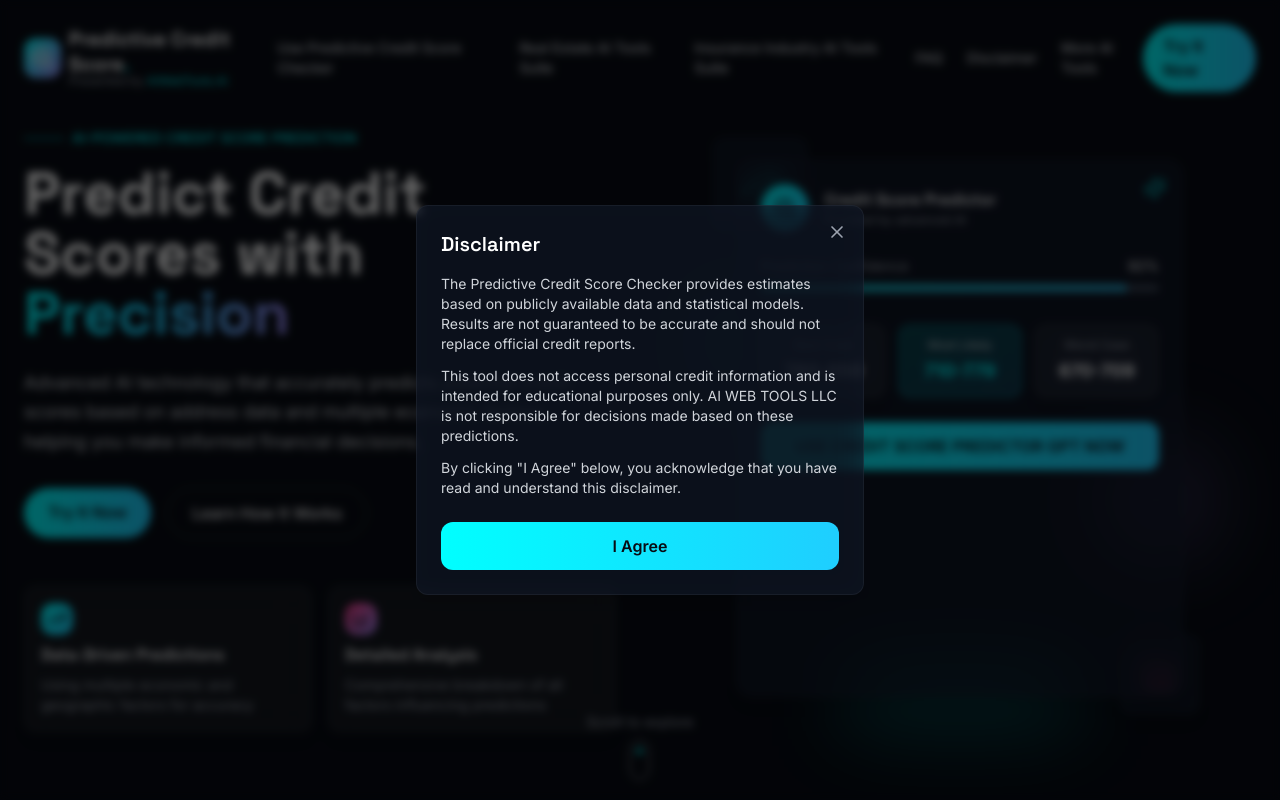
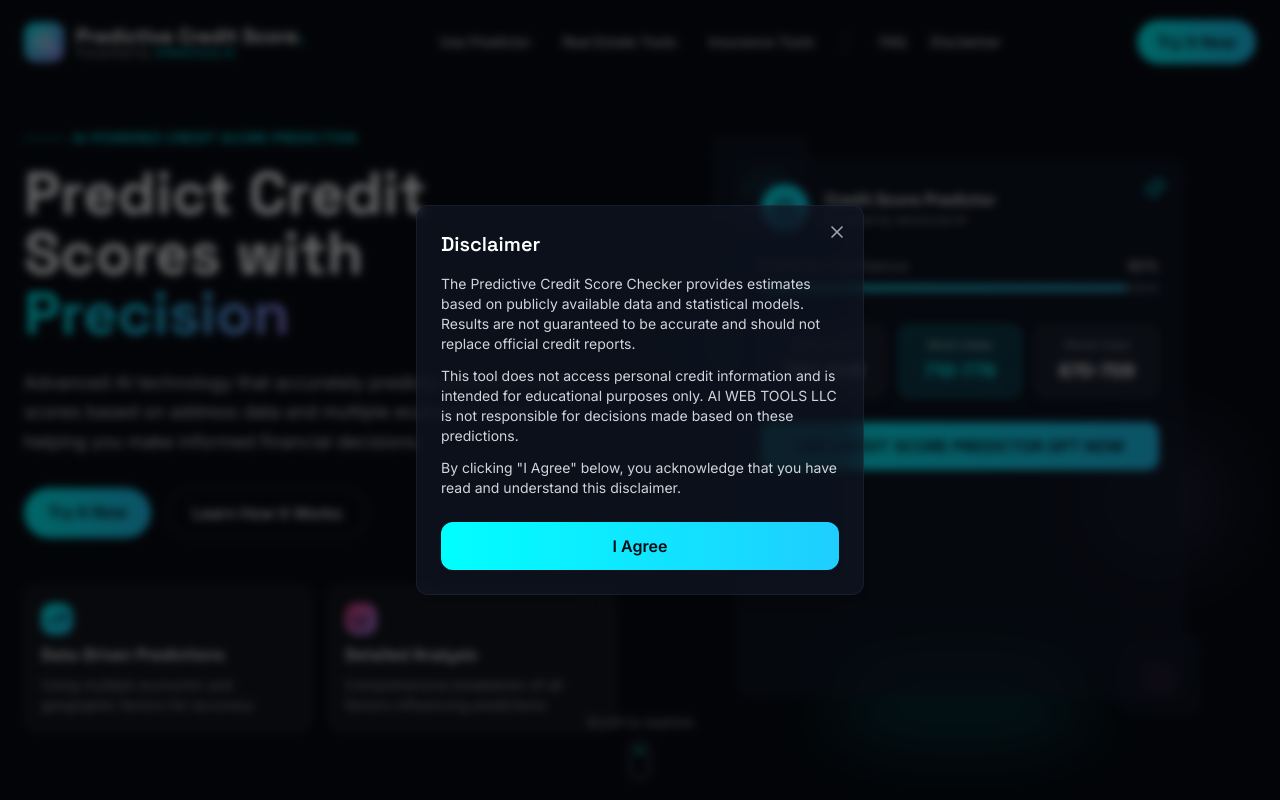
Before and after one commit to aiwebtools/predictivecreditscoregpt, a React (Vite) app: page / in a window 1280 px wide. Shown: the top 800 px of the page. Built offline with nearby package versions, Linux system fonts and the light colour scheme.

Commit message:
Optimize header and footer layout
Improve the organization and spacing of elements within the header and footer components for a cleaner and less compressed appearance.

```diff
--- a/src/components/Footer.tsx
+++ b/src/components/Footer.tsx
@@ -1,16 +1,18 @@
+
 import { Mail, Phone } from 'lucide-react';
 import SearchCheck from './SearchCheck';
+import { Separator } from './ui/separator';
 
 const Footer = () => {
   return (
-    <footer className="pt-16 border-t border-white/10 relative">
+    <footer className="pt-20 pb-10 border-t border-white/10 relative">
       <div className="container mx-auto px-6">
-        <div className="grid md:grid-cols-4 gap-10 mb-16">
+        <div className="grid md:grid-cols-12 gap-x-12 gap-y-16 mb-16">
           {/* Company info */}
-          <div className="col-span-1 md:col-span-1">
+          <div className="col-span-12 md:col-span-4">
             <a
               href="/"
-              className="flex items-center gap-2 mb-6 group"
+              className="flex items-center gap-3 mb-6 group"
             >
               <div className="w-10 h-10 rounded-lg bg-gradient-to-br from-neon-cyan to-neon-purple flex items-center justify-center transition-transform duration-300 group-hover:scale-110">
                 <SearchCheck className="w-6 h-6 text-white" />
@@ -25,23 +27,21 @@ const Footer = () => {
               </div>
             </a>
 
-            <p className="text-gray-400 mb-6">
+            <p className="text-gray-400 mb-6 leading-relaxed">
               Advanced AI technology that predicts potential credit scores based on property addresses and multiple economic factors.
             </p>
-
-            {/* Social media icons section removed */}
           </div>
 
           {/* Links */}
-          <div>
-            <h4 className="text-white font-semibold mb-6">Quick Links</h4>
-            <ul className="space-y-4">
+          <div className="col-span-6 md:col-span-2">
+            <h4 className="text-white font-semibold mb-5 text-lg">Quick Links</h4>
+            <ul className="space-y-3">
               <li>
                 <a
                   href="https://chatgpt.com/g/g-TK9FyyklD-predictive-credit-score-checker"
                   className="text-gray-400 hover:text-neon-cyan transition-colors"
                 >
-                  Use Predictive Credit Score Checker
+                  Use Predictor
                 </a>
               </li>
               <li>
@@ -49,7 +49,7 @@ const Footer = () => {
                   href="https://propertydatafindergpt.lovable.app/?via=aiwebtools"
                   className="text-gray-400 hover:text-neon-cyan transition-colors"
                 >
-                  Real Estate AI Tools Suite
+                  Real Estate Suite
                 </a>
               </li>
               <li>
@@ -57,7 +57,7 @@ const Footer = () => {
                   href="https://insuranceclaimsgpt.lovable.app/?via=aiwebtools"
                   className="text-gray-400 hover:text-neon-cyan transition-colors"
                 >
-                  Insurance Industry AI Tools Suite
+                  Insurance Suite
                 </a>
               </li>
               <li>
@@ -80,9 +80,9 @@ const Footer = () => {
           </div>
 
           {/* Legal */}
-          <div>
-            <h4 className="text-white font-semibold mb-6">Legal</h4>
-            <ul className="space-y-4">
+          <div className="col-span-6 md:col-span-2">
+            <h4 className="text-white font-semibold mb-5 text-lg">Legal</h4>
+            <ul className="space-y-3">
               <li>
                 <a
                   href="https://openai.com/policies/privacy-policy/"
@@ -111,25 +111,25 @@ const Footer = () => {
           </div>
 
           {/* Contact */}
-          <div>
-            <h4 className="text-white font-semibold mb-6">Contact Us</h4>
+          <div className="col-span-12 md:col-span-4">
+            <h4 className="text-white font-semibold mb-5 text-lg">Contact Us</h4>
             <ul className="space-y-4">
               <li>
                 <a
                   href="tel:(475) 800-8096"
-                  className="text-gray-400 hover:text-neon-cyan transition-colors flex items-center gap-2"
+                  className="text-gray-400 hover:text-neon-cyan transition-colors flex items-center gap-3"
                 >
-                  <Phone className="w-4 h-4" />
-                  (475) 800-8096
+                  <Phone className="w-5 h-5 text-neon-cyan" />
+                  <span>(475) 800-8096</span>
                 </a>
               </li>
               <li>
                 <a
                   href="mailto:Contact@ai-webtools.com"
-                  className="text-gray-400 hover:text-neon-cyan transition-colors flex items-center gap-2"
+                  className="text-gray-400 hover:text-neon-cyan transition-colors flex items-center gap-3"
                 >
-                  <Mail className="w-4 h-4" />
-                  Contact@ai-webtools.com
+                  <Mail className="w-5 h-5 text-neon-cyan" />
+                  <span>Contact@ai-webtools.com</span>
                 </a>
               </li>
             </ul>
@@ -146,10 +146,10 @@ const Footer = () => {
         </div>
 
         {/* Disclaimer section */}
-        <div id="disclaimer" className="glass-card p-6 rounded-xl mb-16">
+        <div id="disclaimer" className="glass-card p-8 rounded-xl mb-16">
           <h3 className="text-xl font-semibold text-white mb-4">Legal Disclaimer</h3>
 
-          <div className="text-gray-400 text-sm space-y-4">
+          <div className="text-gray-400 text-sm space-y-4 max-w-4xl">
             <p>
               The Predictive Credit Score Checker provides estimates and predictions based on publicly available data and statistical models. These predictions are not guaranteed to be accurate and should not be relied upon for making financial or credit decisions.
             </p>
@@ -169,12 +169,13 @@ const Footer = () => {
         </div>
 
         {/* Copyright */}
-        <div className="py-6 border-t border-white/10 flex flex-col md:flex-row justify-between items-center gap-4">
+        <Separator className="mb-6 bg-white/5" />
+        <div className="flex flex-col md:flex-row justify-between items-center gap-4">
           <p className="text-gray-400 text-sm">
             © 2025 <a href="https://www.aiwebtools.ai" className="hover:text-neon-cyan">AI WEB TOOLS LLC</a> All rights reserved.
           </p>
 
-          <div className="flex items-center gap-4">
+          <div className="flex items-center">
             <a href="https://www.aiwebtools.ai" className="text-gray-400 text-sm hover:text-neon-cyan transition-colors">
               Visit AiWebTools.Ai
             </a>
--- a/src/components/Navbar.tsx
+++ b/src/components/Navbar.tsx
@@ -1,6 +1,7 @@
 
 import { useState, useEffect } from 'react';
 import { SearchCheck, Menu, X } from 'lucide-react';
+import { Separator } from './ui/separator';
 
 const Navbar = () => {
   const [isScrolled, setIsScrolled] = useState(false);
@@ -18,14 +19,14 @@ const Navbar = () => {
   return (
     <header
       className={`fixed top-0 left-0 right-0 z-50 transition-all duration-300 ${
-        isScrolled ? 'py-3 glass' : 'py-6 bg-transparent'
+        isScrolled ? 'py-3 glass' : 'py-5 bg-transparent'
       }`}
     >
       <div className="container mx-auto px-6 flex items-center justify-between">
         {/* Logo */}
         <a
           href="/"
-          className="flex items-center gap-2 group"
+          className="flex items-center gap-3 group"
         >
           <div className="w-10 h-10 rounded-lg bg-gradient-to-br from-neon-cyan to-neon-purple flex items-center justify-center transition-transform duration-300 group-hover:scale-110">
             <SearchCheck className="w-6 h-6 text-white" />
@@ -41,25 +42,27 @@ const Navbar = () => {
         </a>
 
         {/* Desktop Navigation */}
-        <nav className="hidden md:flex items-center gap-6">
+        <nav className="hidden md:flex items-center space-x-8">
           <a
             href="https://chatgpt.com/g/g-TK9FyyklD-predictive-credit-score-checker"
             className="text-sm font-medium text-gray-300 hover:text-white transition-colors"
           >
-            Use Predictive Credit Score Checker
+            Use Predictor
           </a>
           <a
             href="https://propertydatafindergpt.lovable.app/?via=aiwebtools"
             className="text-sm font-medium text-gray-300 hover:text-white transition-colors"
           >
-            Real Estate AI Tools Suite
+            Real Estate Tools
           </a>
           <a
             href="https://insuranceclaimsgpt.lovable.app/?via=aiwebtools"
             className="text-sm font-medium text-gray-300 hover:text-white transition-colors"
           >
-            Insurance Industry AI Tools Suite
+            Insurance Tools
           </a>
+          <Separator orientation="vertical" className="h-5 bg-gray-700" />
+          <div className="flex space-x-6">
             <a
               href="#faq"
               className="text-sm font-medium text-gray-300 hover:text-white transition-colors"
@@ -72,12 +75,7 @@ const Navbar = () => {
             >
               Disclaimer
             </a>
-          <a
-            href="https://www.aiwebtools.ai"
-            className="text-sm font-medium text-gray-300 hover:text-white transition-colors"
-          >
-            More AI Tools
-          </a>
+          </div>
         </nav>
 
         {/* CTA Button */}
@@ -104,7 +102,7 @@ const Navbar = () => {
       {/* Mobile Menu */}
       {isMobileMenuOpen && (
         <div className="md:hidden absolute top-full left-0 right-0 glass p-6 animate-fade-in">
-          <nav className="flex flex-col gap-4">
+          <nav className="flex flex-col space-y-4">
             <a
               href="https://chatgpt.com/g/g-TK9FyyklD-predictive-credit-score-checker"
               className="text-sm font-medium text-white py-2 border-b border-white/10"
@@ -138,12 +136,6 @@ const Navbar = () => {
               Disclaimer
             </a>
             <a
-              href="https://www.aiwebtools.ai"
-              className="text-sm font-medium text-white py-2 border-b border-white/10"
-            >
-              More AI Tools
-            </a>
-            <a
               href="https://chatgpt.com/g/g-TK9FyyklD-predictive-credit-score-checker"
               className="mt-4 text-center py-2.5 rounded-full bg-gradient-to-r from-neon-cyan to-neon-blue text-dark font-semibold"
             >
```
Lines whose indentation alone changed are shown as unchanged.
